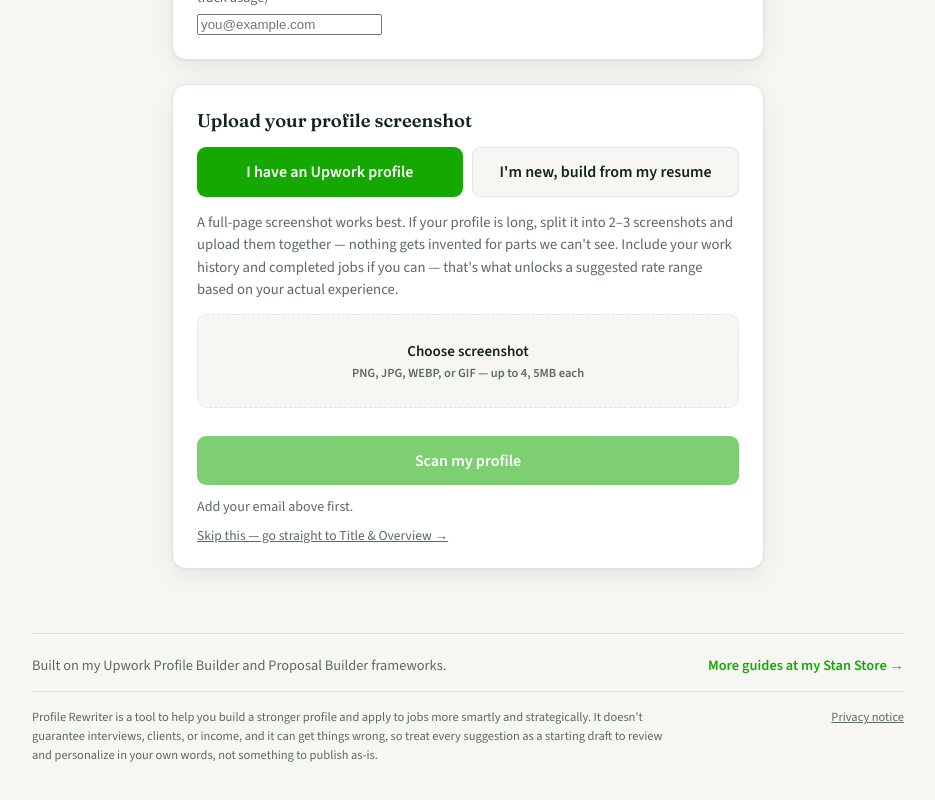
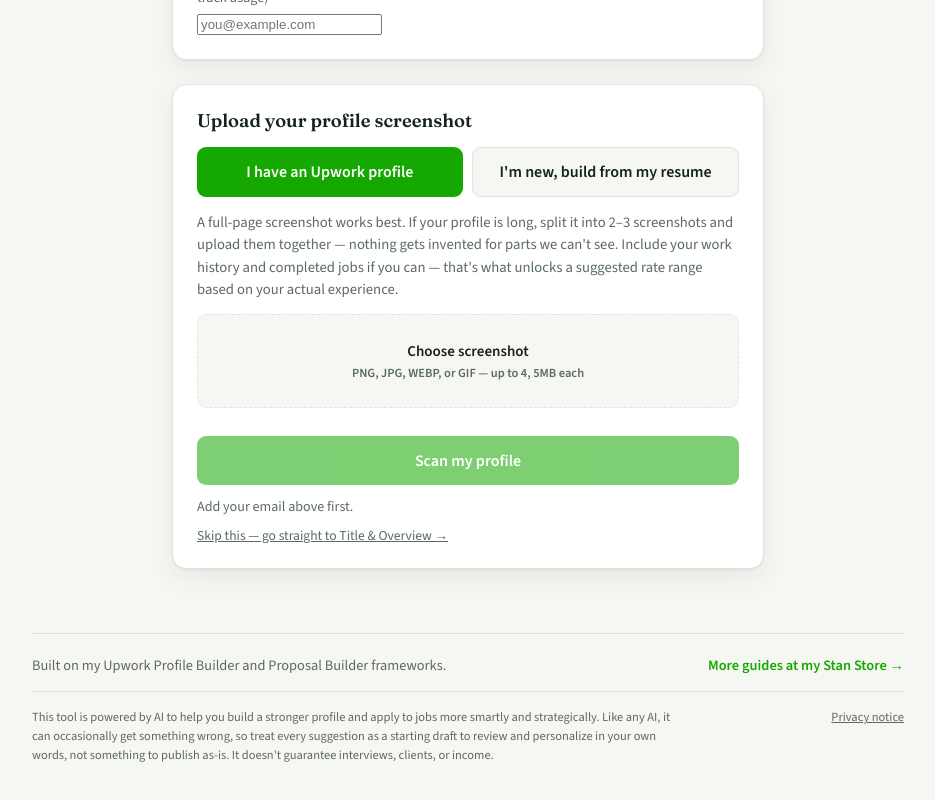
Before and after one commit to rey8788/profile-rewriter, a Next.js app: page / in a window 1280 px wide. Shown: the part 461-1261 px from the top of the page, without its empty margins (172-1107 px from the left). Built offline with nearby package versions, Linux system fonts and the light colour scheme.

Commit message:
Update page.js

```diff
--- a/app/page.js
+++ b/app/page.js
@@ -588,7 +588,7 @@ export default function Home() {
               <h3>You&apos;re out of free credits</h3>
               <p>
                 You&apos;ve used all {creditsTotal ?? 'your'} free credits, shared across every tab. Subscribe to
-                Profile Rewriter Unlimited to keep going as often as you want.
+                Upwork Freelancer Toolkit Unlimited to keep going as often as you want.
               </p>
               <a href={SUBSCRIBE_URL} target="_blank" rel="noopener noreferrer" className="btn" style={{ display: 'block', textDecoration: 'none', textAlign: 'center' }}>
                 Subscribe for unlimited access &rarr;
@@ -996,10 +996,10 @@ export default function Home() {
         </div>
         <div className="disclaimer-strip">
           <p>
-            Profile Rewriter is a tool to help you build a stronger profile and apply to jobs more
-            smartly and strategically. It doesn&apos;t guarantee interviews, clients, or income, and
-            it can get things wrong, so treat every suggestion as a starting draft to review and
-            personalize in your own words, not something to publish as-is.
+            This tool is powered by AI to help you build a stronger profile and apply to jobs more
+            smartly and strategically. Like any AI, it can occasionally get something wrong, so
+            treat every suggestion as a starting draft to review and personalize in your own words,
+            not something to publish as-is. It doesn&apos;t guarantee interviews, clients, or income.
           </p>
           <button type="button" className="link-btn muted" onClick={() => setPrivacyModalOpen(true)}>
             Privacy notice
```
